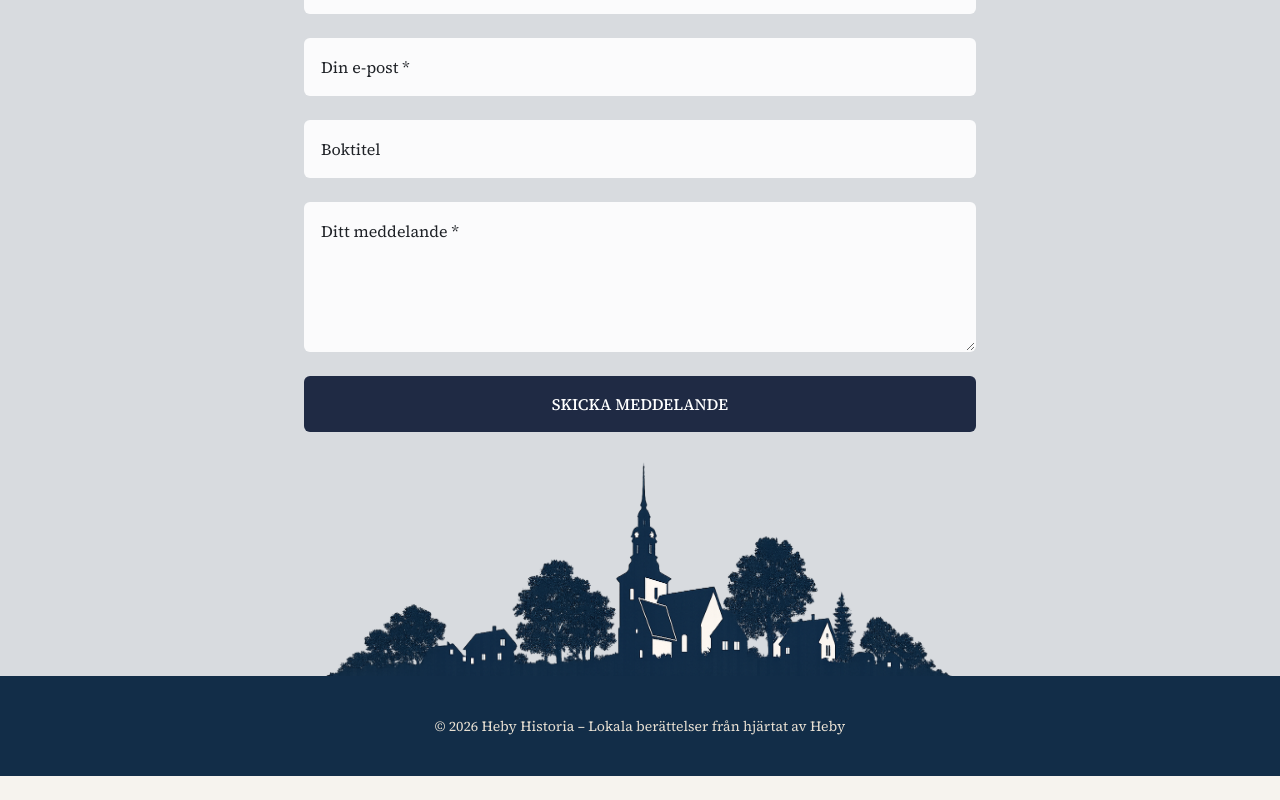
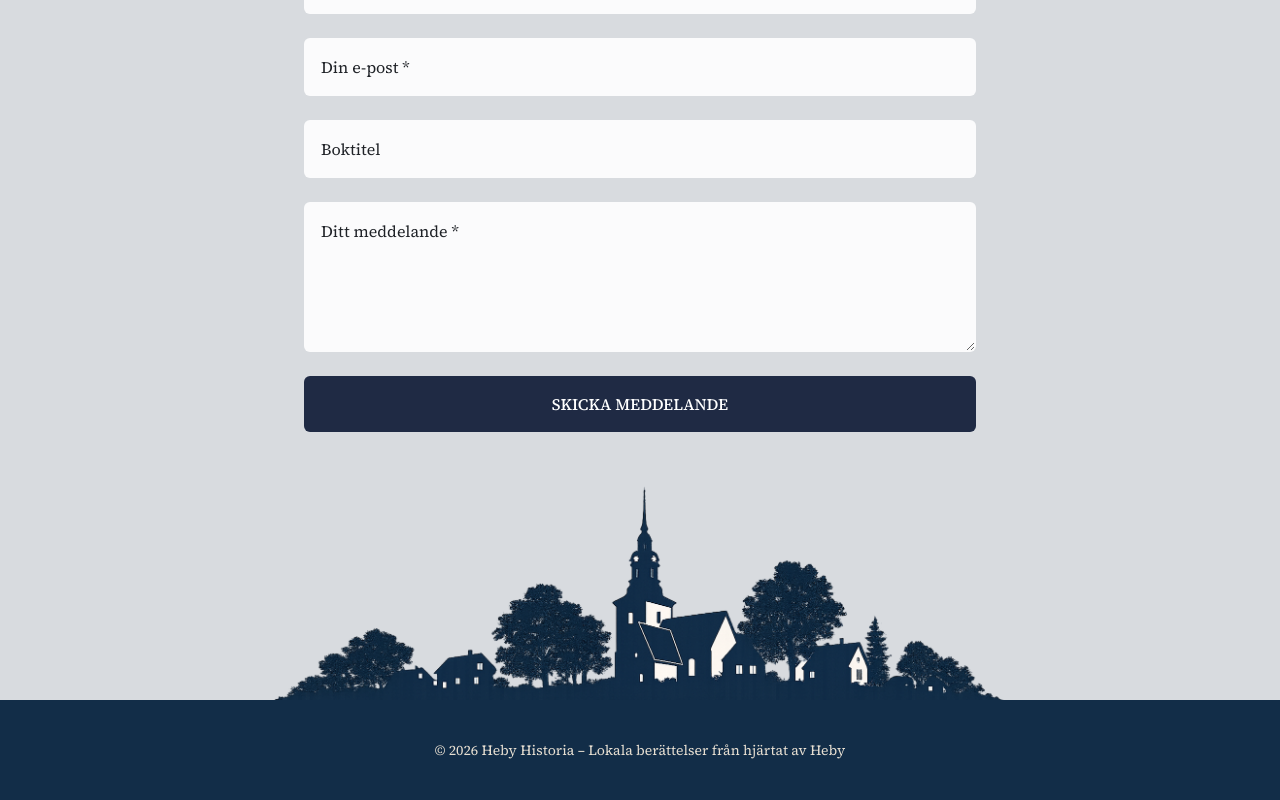
Before and after one commit to jennymakki/anderseklund, a Next.js app: page / in a window 1280 px wide. Shown: the part 2800-3600 px from the top of the page. Before the commit the page ends 3576 px from the top, so only its background shows below. Built offline with nearby package versions, Linux system fonts and the light colour scheme; a web font is replaced by a local one.

Commit message:
made the siluett into a component block to avoid safari bug

```diff
--- a/app/components/blocks/Footer.tsx
+++ b/app/components/blocks/Footer.tsx
@@ -1,19 +1,12 @@
 export default function Footer() {
   return (
-    <footer className="relative bg-[#D8DBDF] w-full pt-32">
+    <footer className="relative bg-[#D8DBDF] w-full pt-0 mt-0">
       <div className="px-6 md:px-20 bg-[#122D48] py-10 text-center">
-              <div className="absolute  left-1/2 -translate-x-1/2 -top-24">
-        <img
-          src="/siluett.png"
-          alt="Heby Historia"
-          className="pointer-events-none h-40 md:h-56 w-auto block"
-        />
-      </div>
         <p className="text-[var(--color-beige)] text-xs md:text-sm">
-          © {new Date().getFullYear()} Heby Historia – Lokala berättelser från hjärtat av Heby
+          © {new Date().getFullYear()} Heby Historia – Lokala berättelser från
+          hjärtat av Heby
         </p>
       </div>
-
     </footer>
   );
 }
--- /dev/null
+++ b/app/components/blocks/Siluett.tsx
@@ -0,0 +1,9 @@
+export default function Siluett() {
+  return (
+    <img
+      src="/siluett.png"
+      alt="Heby Historia"
+      className="bg-[#D8DBDF] pointer-events-none h-40 md:h-56 w-auto block"
+    />
+  );
+}
--- a/app/page.tsx
+++ b/app/page.tsx
@@ -6,6 +6,7 @@ import Author from "./components/blocks/Author";
 import BookSection from "./components/blocks/BookSection";
 import Contact from "./components/blocks/Contact";
 import Events from "./components/blocks/Events";
+import Siluett from "./components/blocks/Siluett";
 
 export default function Home() {
   const [selectedBook, setSelectedBook] = useState("");
@@ -19,9 +20,13 @@ export default function Home() {
 
         <BookSection onSelectBook={setSelectedBook} />
 
-        <Events/>
+        <Events />
 
         <Contact selectedBook={selectedBook} />
+
+        <div className=" bg-[#D8DBDF] relative flex justify-center -mt-16 md:-mt-24">
+          <Siluett />
+        </div>
       </section>
     </div>
   );
```
